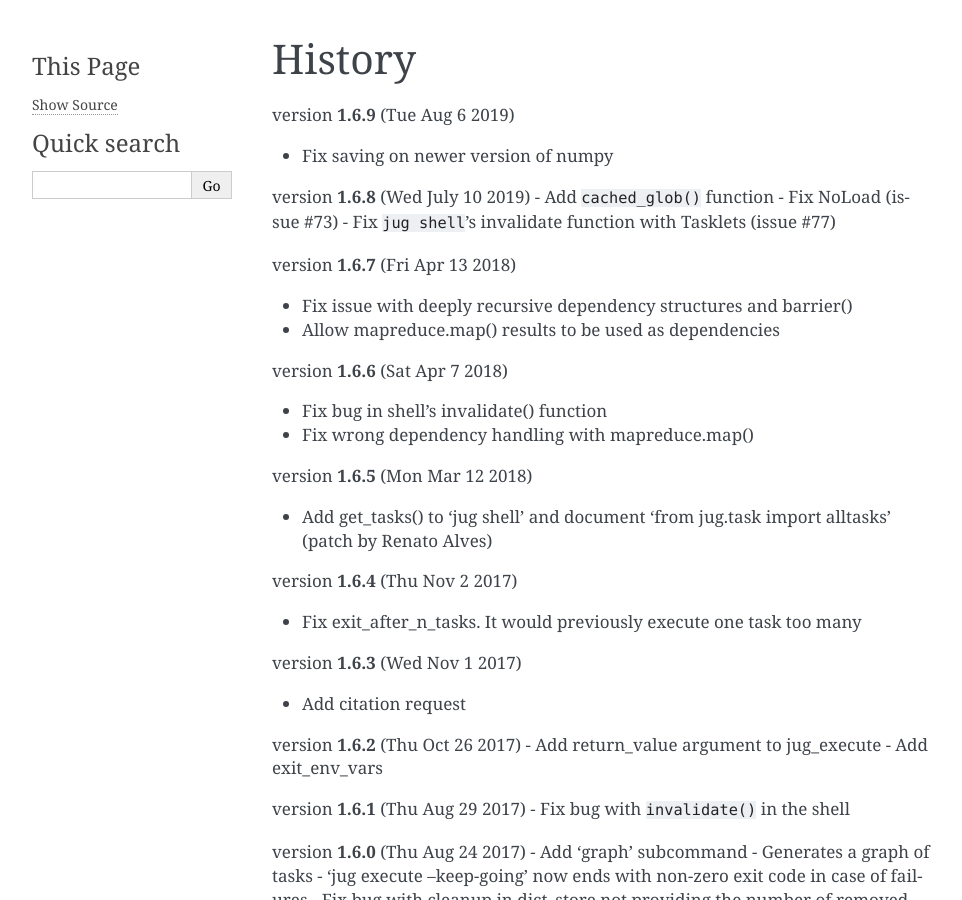
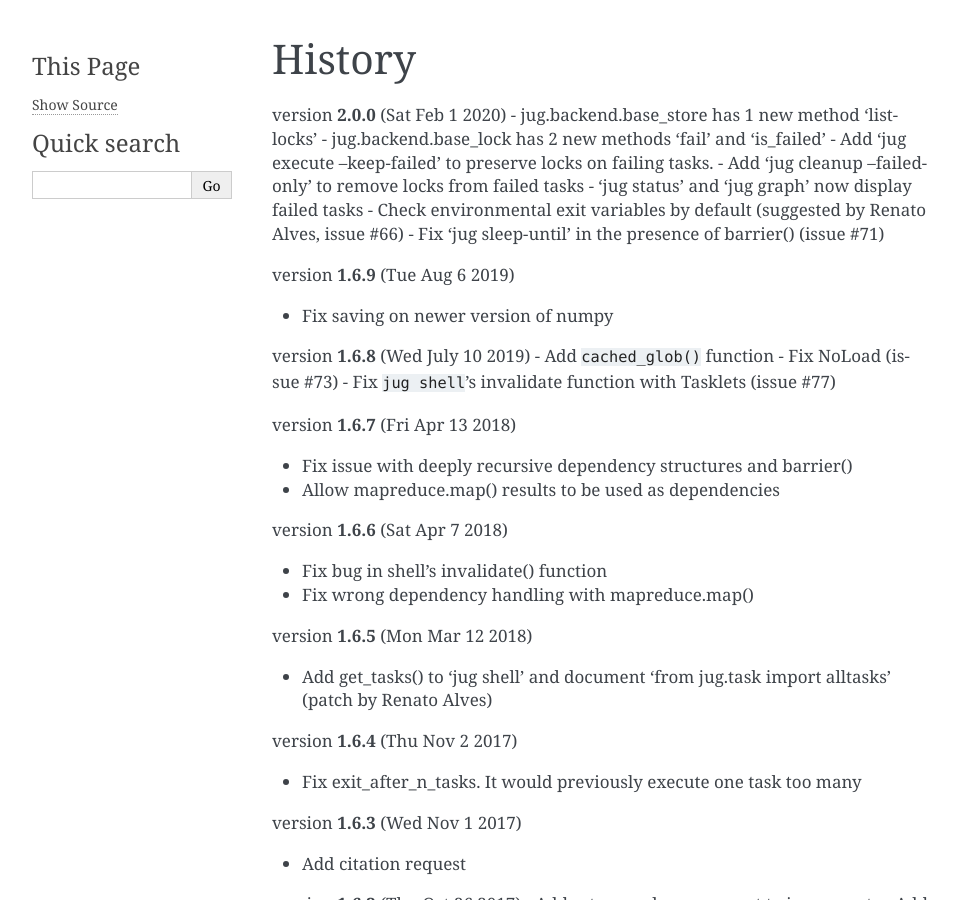
Before and after one commit to luispedro/jug, a Sphinx documentation site: the page built from docs/source/history.rst, in a window 1280 px wide and 900 px high. Shown: the whole window, without its empty margins (148-1110 px from the left). Built offline with Sphinx 7.4.7, drawn with Linux system fonts in a browser that asks for light colours; formulas are drawn with MathJax 3; the version number could not be read and is left out.

Commit message:
RLS Version 2.0.0rc0
The big changes are failed tasks (contributed by @unode).

Also, environmental variables are now always checked and creating a file
called `__jug_please_stop.txt` will stop a `jug execute` run in a clean
way.

Full ChangeLog
    * jug.backend.base_store has 1 new method `listlocks`
    * jug.backend.base_lock has 2 new methods `fail` and `is_failed`
    * Add 'jug execute --keep-failed' to preserve locks on failing tasks.
    * Add 'jug cleanup --failed-only' to remove locks from failed tasks
    * 'jug status' and 'jug graph' now display failed tasks
    * Check environmental exit variables by default (suggested by Renato Alves, issue #66)
    * Fix 'jug sleep-until' in the presence of barrier() (issue #71)

```diff
--- a/docs/source/history.rst
+++ b/docs/source/history.rst
@@ -1,6 +1,15 @@
 =======
 History
 =======
+
+version **2.0.0** (Sat Feb 1 2020)
+- jug.backend.base_store has 1 new method 'listlocks'
+- jug.backend.base_lock has 2 new methods 'fail' and 'is_failed'
+- Add 'jug execute --keep-failed' to preserve locks on failing tasks.
+- Add 'jug cleanup --failed-only' to remove locks from failed tasks
+- 'jug status' and 'jug graph' now display failed tasks
+- Check environmental exit variables by default (suggested by Renato Alves, issue #66)
+- Fix 'jug sleep-until' in the presence of barrier() (issue #71)
 
 version **1.6.9** (Tue Aug 6 2019)
 
```
Also changed, not shown: README.rst (+9 -0 lines), 2 other files.
